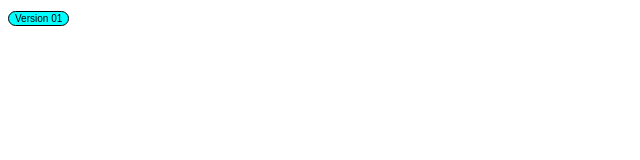
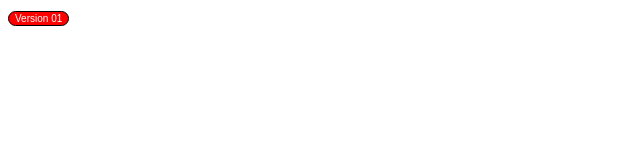
Before and after one commit to iSerrr/button-version-01, a plain HTML site: page index.html in a window 1280 px wide. In both pictures the pointer is over the button "Version 01". Shown: the full height of the page, 0-640 px from the left. Drawn offline with Linux system fonts and the light colour scheme.

Commit message:
added new style for hover

```diff
--- a/index.html
+++ b/index.html
@@ -16,7 +16,12 @@
             font-size: 10px;
             margin-bottom: 50px;
             cursor: pointer;
+            transition: all .6 ease-in-out;
         }
+        .version-01:hover {
+            background: red;
+            color: #fff;
+                    }
     </style>
 
     <button class="version-01">Version 01</button>
```
